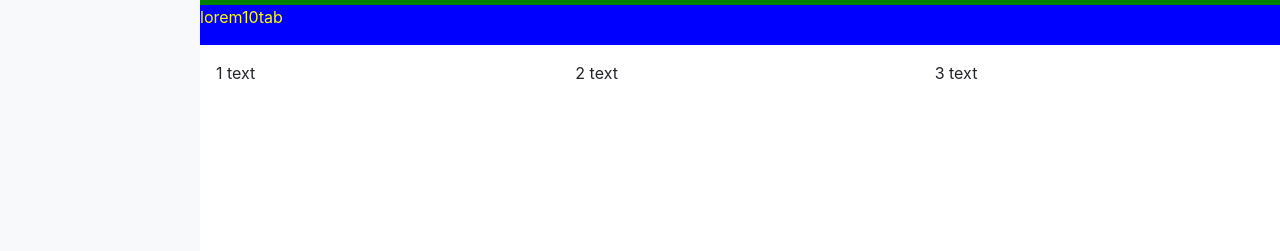
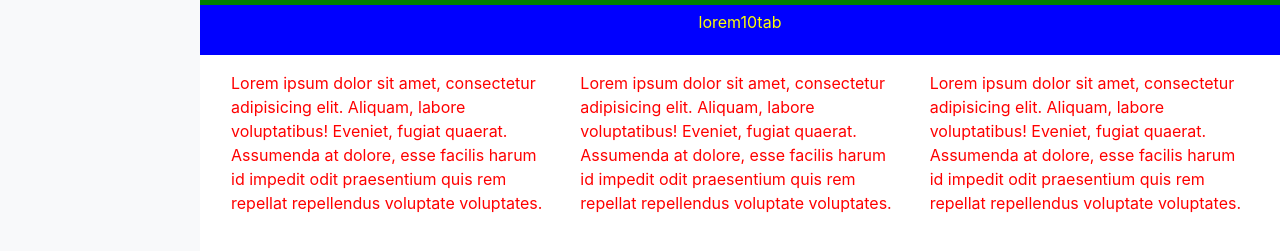
Before and after one commit to kipishinsky/constructor-site, a website built with webpack: page src/index.html in a window 1280 px wide. Shown: the part 41-292 px from the top of the page. Built offline with nearby package versions, Linux system fonts and the light colour scheme.

Commit message:
add img.

```diff
--- a/package.json
+++ b/package.json
@@ -16,6 +16,7 @@
   "license": "ISC",
   "devDependencies": {
     "css-loader": "^4.2.1",
+    "file-loader": "^6.0.0",
     "html-webpack-plugin": "^4.3.0",
     "style-loader": "^1.2.1",
     "webpack": "^4.44.1",
--- a/src/model.js
+++ b/src/model.js
@@ -1,12 +1,27 @@
+import png from './image/filevini.png'
+
 export const model = [
-	{type: 'title', value: 'TEST TITLE', options: {
-		tag: 'h2',
-		styles: 'background: green; color: white;text-align: center;'
-		}},
-	{type: 'text', value: 'lorem10tab', options: {
-			styles: 'background: blue; color: yellow;'
-		}},
-	{type: 'textColumns', value: [ '1 text', '2 text', '3 text'], options: {
-			styles: 'padding: 1rem;'
-		}}
+	{
+		type: 'title', value: 'TEST TITLE', options: {
+			img: png,
+			tag: 'h2',
+			styles: 'background: green; color: white;text-align: center;'
+		}
+	},
+	{
+		type: 'text', value: 'lorem10tab', options: {
+			img: png,
+			styles: 'background: blue; color: yellow; text-align: center; padding: 5px;'
+		}
+	},
+	{
+		type: 'textColumns', value: [
+			'Lorem ipsum dolor sit amet, consectetur adipisicing elit. Aliquam, labore voluptatibus! Eveniet, fugiat quaerat. Assumenda at dolore, esse facilis harum id impedit odit praesentium quis rem repellat repellendus voluptate voluptates.',
+			'Lorem ipsum dolor sit amet, consectetur adipisicing elit. Aliquam, labore voluptatibus! Eveniet, fugiat quaerat. Assumenda at dolore, esse facilis harum id impedit odit praesentium quis rem repellat repellendus voluptate voluptates.',
+			'Lorem ipsum dolor sit amet, consectetur adipisicing elit. Aliquam, labore voluptatibus! Eveniet, fugiat quaerat. Assumenda at dolore, esse facilis harum id impedit odit praesentium quis rem repellat repellendus voluptate voluptates.'
+		], options: {
+			img: png,
+			styles: 'padding: 1rem; color: red;'
+		}
+	}
 ]
--- a/src/styles/main.css
+++ b/src/styles/main.css
@@ -20,3 +20,8 @@
     box-shadow: inset -1px 0 0 rgba( 0, 0, 0, -1);
     overflow-y: auto;
 }
+
+.img {
+    width: 200px;
+    height: 200px;
+}
--- a/src/templates.js
+++ b/src/templates.js
@@ -2,21 +2,21 @@ import {col, row} from './utilites'
 
 
 function title(block) {
-	console.log()
-	const {tag, styles} = block.options
+	console.log(block)
+	const {tag, styles, img} = block.options
 	return row (col(
-		`<${tag}>${block.value}</${tag}>`), styles)
+		`<${tag}>${block.value}</${tag}>`), styles, img)
 }
 
 function text(block) {
-	const {styles} = block.options
-	return row (col(`<p>${block.value}</p>`),styles)
+	const {styles, img} = block.options
+	return row (col(`<p>${block.value}</p>`),styles, img)
 }
 
 function textColumns(block) {
-	const { styles} = block.options
+	const { styles, img } = block.options
 	let html = block.value.map(item => col(item))
-	return row(html.join(''),styles)
+	return row(html.join(''), styles, img)
 }
 
 export const templates = {
--- a/src/utilites.js
+++ b/src/utilites.js
@@ -1,5 +1,6 @@
 export function row(content, styles = '') {
-	return `<div class="row" style="${styles}">${content}</div>`
+	const style = `margin: 0; ${styles}`
+	return `<div class="row" style="${style}">${content}</div>`
 }
 
 export function col(content) {
--- a/webpack.config.js
+++ b/webpack.config.js
@@ -21,6 +21,14 @@ module.exports = {
 				test: /\.css$/i,
 				use: ['style-loader', 'css-loader'],
 			},
+			{
+				test: /\.(png|jpe?g|gif)$/i,
+				use: [
+					{
+						loader: 'file-loader',
+					},
+				],
+			}
 		],
 	},
 }
```
Also changed, not shown: src/image/filevini.png (added), 1 other file.
